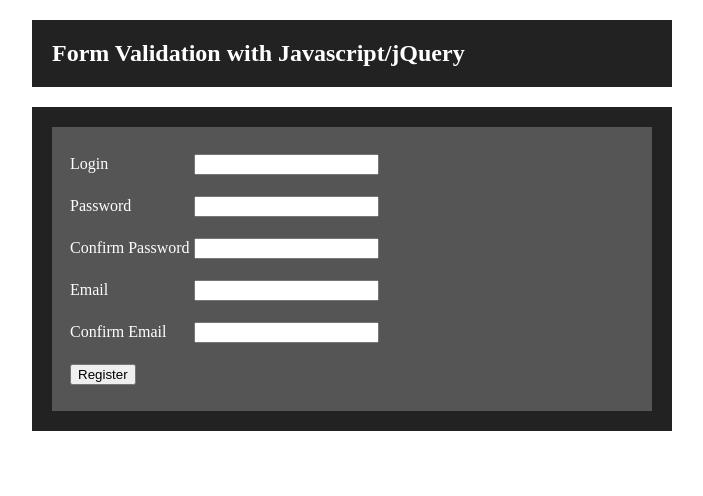
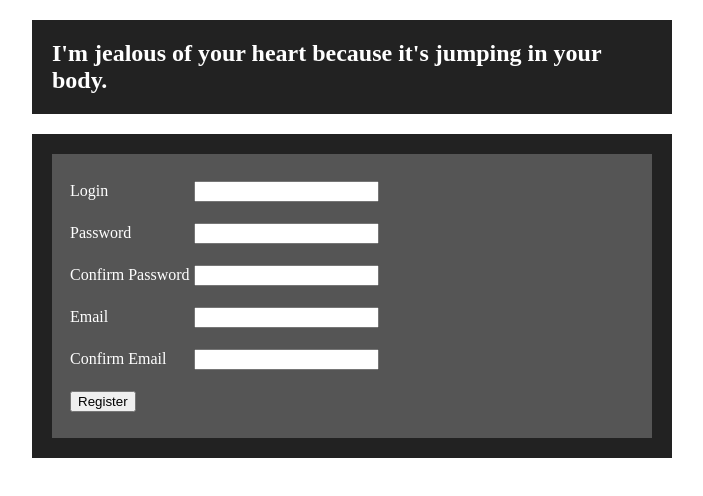
Before and after one commit to hanting85/hanting85.github.io, a plain HTML site: page JS_Final-1/final.html in a window 1280 px wide. Shown: the whole page, without its empty margins (288-991 px from the left). Drawn offline with nearby package versions, Linux system fonts and the light colour scheme.

Commit message:
Update final.html

```diff
--- a/JS_Final-1/final.html
+++ b/JS_Final-1/final.html
@@ -9,7 +9,7 @@
     <script type="text/javascript" src="final.js"></script>
 </head>
 <body>
-	<h2 class="container">Form Validation with Javascript/jQuery</h2>
+	<h2 class="container">I'm jealous of your heart because it's jumping in your body.</h2>
 	<div class="container" id="divRegistered"></div>
     <div class="container" id="divMain">
         <form action="final.html" method="get" name = "frmRegister" id="frmRegister" >
```
